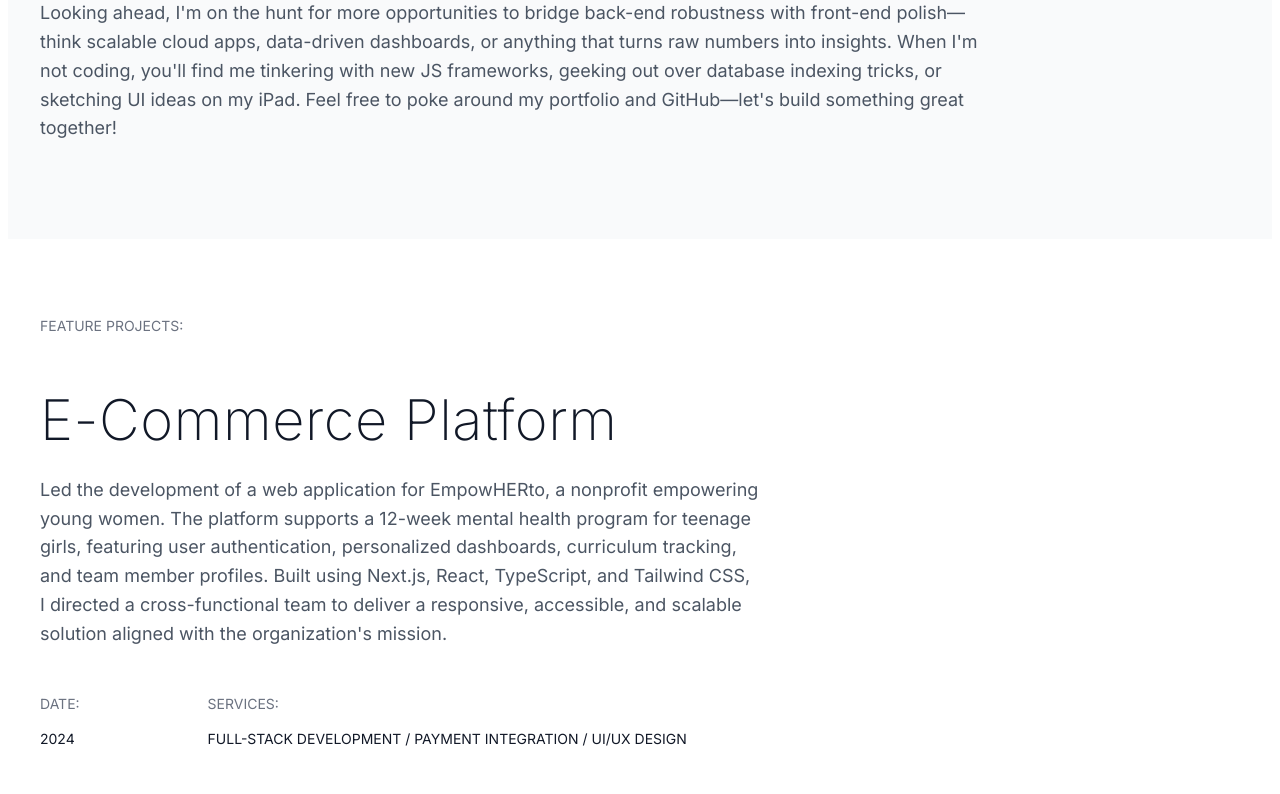
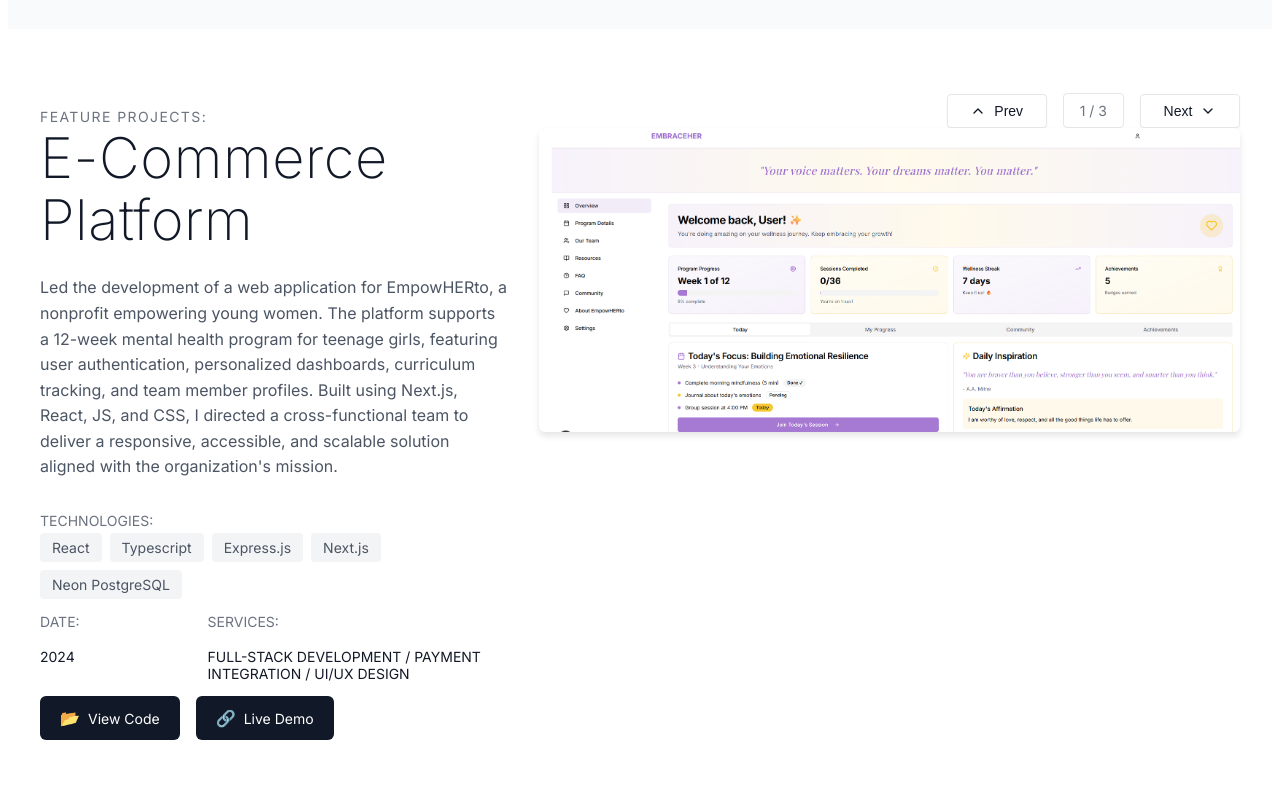
Before and after one commit to alam389/Portifolio-website, a React (Vite) app in the folder my-portfolio/: page / in a window 1280 px wide. Shown: the part 1560-2354 px from the top of the page. Built offline with nearby package versions, Linux system fonts and the light colour scheme.

Commit message:
pushing p

```diff
--- a/my-portfolio/package.json
+++ b/my-portfolio/package.json
@@ -16,6 +16,7 @@
     "react": "^19.1.0",
     "react-dom": "^19.1.0",
     "react-slick": "^0.30.3",
+    "react-transition-group": "^4.4.5",
     "slick-carousel": "^1.8.1"
   },
   "devDependencies": {
--- a/my-portfolio/src/components/about-me/about.module.css
+++ b/my-portfolio/src/components/about-me/about.module.css
@@ -28,7 +28,7 @@
   font-weight: 200;
   line-height: 1.1;
   margin: 0;
-  margin-bottom: 2rem;
+  margin-bottom: 0; /* Removed gap to skills carousel */
   color: #111827;
   font-family: 'Inter', 'Helvetica Neue', Arial, sans-serif;
   letter-spacing: 0.01em;
@@ -37,13 +37,15 @@
 }
 
 .contentContainer {
-  /* Intentionally left blank to inherit alignment and width */
+  margin-top: 0; /* Remove top margin */
+  padding-top: 0; /* Remove top padding */
 }
 
 .description {
-  font-size: 1.125rem; /* Standardized font size */
+  font-size: 1rem; /* Standardized font size */
   line-height: 1.6;
   color: #4b5563; /* Standardized text color */
+  margin-top: 0; /* Ensure no top margin */
   margin-bottom: 2rem;
   max-width: 80%; /* More balanced width */
 }
@@ -53,7 +55,7 @@
   overflow: hidden;
   position: relative;
   width: 100%;
-  margin: 2rem 0;
+  margin: 1rem 0; /* Removed vertical margin */
   background: linear-gradient(to right, #f9fafb, transparent 20%, transparent 80%, #f9fafb);
 }
 
@@ -62,7 +64,7 @@
   gap: 0.75rem;
   white-space: nowrap; /* prevents wrapping into multiple lines */
   animation: scroll 20s linear infinite;
-  padding: 1rem 0;
+  padding: 0; /* Removed vertical padding */
 }
 
 /* Auto-scrolling keyframes */
--- a/my-portfolio/src/components/feature-projects/feature.module.css
+++ b/my-portfolio/src/components/feature-projects/feature.module.css
@@ -3,12 +3,24 @@
   width: 100%;
   background-color: #ffffff;
   text-align: left;
-  padding: 4rem 0; /* Remove left/right padding for perfect alignment */
-  margin: 0 auto;
-  max-width: 1200px;
+  padding: 4rem 0; /* Only top/bottom padding, horizontal spacing managed by children */
   position: relative;
   overflow: hidden; /* Hide overflow content during transitions */
   outline: none; /* Remove focus outline when tabbed to */
+}
+
+/* New wrapper for main content area to control overall content width and centering */
+.featureSectionContent {
+  width: 100%;
+  max-width: 1200px; /* Limit overall content width, similar to about-me */
+  margin: 0 auto; /* Center the content block */
+  padding: 0; /* Removed horizontal padding to align with section title */
+}
+
+@media (min-width: 1200px) {
+  .featureSectionContent {
+    padding: 0; /* Remove horizontal padding for very large screens if max-width and margin auto are sufficient */
+  }
 }
 
 /* Header Container */
@@ -16,10 +28,93 @@
   display: flex;
   justify-content: space-between;
   align-items: center;
-  margin-bottom: 3rem;
+  margin-bottom: 0; /* Remove gap between header and carousel */
   width: 100%;
   position: relative;
+  /* No explicit padding here, it inherits from .featureSectionContent */
 }
+
+/* Project Details Container - for indentation of project details (title, description, image) */
+.projectDetailsContainer {
+  display: flex;
+  flex-direction: column; /* Default to column for smaller screens */
+  gap: 2rem;
+  align-items: flex-start; /* Align content to the left */
+  padding: 0; /* Removed explicit left padding; it will align with featureSectionContent */
+}
+
+@media (min-width: 768px) {
+  .projectDetailsContainer {
+    flex-direction: row; /* Row for larger screens */
+    justify-content: space-between;
+    align-items: flex-start;
+    padding: 0; /* Removed explicit left padding for larger screens */
+  }
+
+  .projectTextContent {
+    flex: 1; /* Allocate 1 part of available space to text content */
+  }
+
+  .rightColumnContent {
+    display: flex;
+    flex-direction: column;
+    flex: 1.5; /* Allocate 1.5 parts of available space to right column content */
+    align-items: flex-end; /* Align contents to the right */
+    gap: 1.5rem; /* Gap between image and technologies */
+  }
+
+  .imageContainer {
+    margin-bottom: 0; /* Handled by rightColumnContent gap */
+    align-self: flex-end; /* Align image to the right */
+  }
+}
+
+@media (min-width: 1200px) {
+  .projectDetailsContainer {
+    padding: 0; /* Removed explicit left padding for very large screens */
+  }
+}
+
+/* Remaining styles for project elements */
+.projectContent,
+.projectSection {
+  width: 100%;
+  margin: 0;
+  padding-left: 0; /* Explicitly ensure no left padding here */
+  text-align: left;
+}
+
+.projectTextContent {
+  margin: 0; /* Ensure no default margins */
+  padding: 0; /* Ensure no default paddings */
+}
+
+.projectTitle {
+  font-size: 3.5rem;
+  font-weight: 200;
+  color: #111827;
+  margin-bottom: 1.5rem;
+  margin-top: 0; /* Ensure no extra top margin */
+  line-height: 1.1;
+  font-family: 'Inter', 'Helvetica Neue', Arial, sans-serif;
+  letter-spacing: 0.01em;
+}
+
+.projectDescription {
+  font-size: 1rem;
+  line-height: 1.6;
+  color: #4b5563;
+  margin-bottom: 2rem;
+  max-width: 100%; /* Allow text to fill its allocated flex space */
+  margin-left: 0;
+  margin-right: 0;
+}
+
+/* Clean up removed classes */
+/* .sectionTitleWrapper styles removed */
+/* .sectionContentContainer styles effectively moved/merged into .featureSectionContent and .projectDetailsContainer */
+
+/* Keep existing styles for other elements like navButton, projectCounter, technology, imageContainer, projectImage, projectActions, actionButton, scrollIndicator, and animations */
 
 /* Navigation - Updated for better visibility and positioning */
 .projectNavigation {
@@ -66,59 +161,12 @@
   justify-content: center;
 }
 
-/* Section Title */
-.sectionTitle {
-  font-size: 0.875rem;
-  color: #6b7280;
-  font-weight: 500;
-  text-transform: uppercase;
-  margin-bottom: 0.5rem;
-}
-
-/* Project Content - Left-aligned Layout */
-.projectContent,
-.projectSection {
-  max-width: 900px;
-  width: 100%;
-  margin: 0;
-  text-align: left;
-}
-
-.sectionLabel {
-  font-size: 0.875rem;
-  color: #6b7280;
-  font-weight: 500;
-  text-transform: uppercase;
-  margin-bottom: 0.5rem;
-}
-
-.projectTitle {
-  font-size: 3.5rem;
-  font-weight: 200;
-  color: #111827;
-  margin-bottom: 1.5rem;
-  margin-top: 0; /* Ensure no extra top margin */
-  line-height: 1.1;
-  font-family: 'Inter', 'Helvetica Neue', Arial, sans-serif;
-  letter-spacing: 0.01em;
-}
-
-.projectDescription {
-  font-size: 1.125rem;
-  line-height: 1.6;
-  color: #4b5563;
-  margin-bottom: 2rem;
-  max-width: 80%; /* More balanced width that works across sections */
-  margin-left: 0;
-  margin-right: 0;
-}
-
 /* Project Meta Info */
 .projectMeta {
   display: flex;
   justify-content: flex-start;
   gap: 8rem;
-  margin-bottom: 2rem;
+  /* margin-bottom: 2rem; - Removed, now managed by .projectInfoRow */
 }
 
 .metaItem {
@@ -140,17 +188,30 @@
   color: #111827;
 }
 
+/* New container for project meta and technologies */
+.projectInfoRow {
+  display: flex;
+  justify-content: space-between; /* Pushes meta to left, technologies to right */
+  align-items: center; /* Vertically centers the items */
+  width: 100%; /* Ensures it spans the full width of its parent */
+  margin-bottom: 2rem; /* Adds space below this entire row */
+}
+
 /* Technologies */
 .technologiesSection {
-  margin-bottom: 2.5rem;
+  /* margin: 0; Removed */
+  /* padding: 0; Removed */
+  /* width: 100%; Removed, now flex item handles width */
+  /* text-align: right; Removed */
+  /* align-self: flex-end; Removed */
 }
 
 .technologiesContainer {
   display: flex;
   flex-wrap: wrap;
-  justify-content: flex-start;
+  justify-content: flex-start; /* Align technology tags to the left within its own container */
   gap: 0.5rem;
-  margin-top: 0.75rem;
+  margin: 0; /* Removed margin-top, ensure no margins */
 }
 
 .technology {
@@ -165,8 +226,7 @@
 .imageContainer {
   width: 100%;
   height: auto;
-  max-width: 900px;
-  margin-bottom: 2.5rem;
+  margin-bottom: 0; /* Handled by rightColumnContent gap */
   border-radius: 0.375rem;
   overflow: hidden;
   background-color: #f4f4f5;
@@ -177,11 +237,12 @@
 .projectImage {
   width: 100%;
   height: auto;
-  max-width: 900px; /* Match container max-width */
-  max-height: 500px; /* Match container max-height */
+  max-width: 100%;
+  max-height: 500px;
   object-fit: contain;
   object-position: center top;
   display: block;
+  margin-bottom: 0; /* Removed margin; gap is handled by rightColumnContent */
 }
 
 /* Action Buttons */
@@ -248,11 +309,68 @@
   }
 }
 
-/* Make carousel container have proper height to prevent layout shifts */
+/* Carousel Container */
 .carouselContainer {
-  min-height: 500px; /* Adjust as needed based on your content */
   position: relative;
-  perspective: 1000px;
+  width: 100%;
+  margin-top: 0; /* Remove top margin from carousel container */
+}
+
+.transitionGroup {
+  position: relative;
+  height: 100%;
+}
+
+/* Next project transitions */
+.project-next-enter {
+  opacity: 0;
+  transform: translateY(100%);
+}
+
+.project-next-enter-active {
+  opacity: 1;
+  transform: translateY(0);
+  transition: opacity 500ms ease-in-out, transform 500ms ease-in-out;
+}
+
+.project-next-exit {
+  opacity: 1;
+  transform: translateY(0);
+}
+
+.project-next-exit-active {
+  opacity: 0;
+  transform: translateY(-100%);
+  transition: opacity 500ms ease-in-out, transform 500ms ease-in-out;
+  position: absolute;
+  top: 0;
+  width: 100%;
+}
+
+/* Previous project transitions */
+.project-prev-enter {
+  opacity: 0;
+  transform: translateY(-100%);
+}
+
+.project-prev-enter-active {
+  opacity: 1;
+  transform: translateY(0);
+  transition: opacity 500ms ease-in-out, transform 500ms ease-in-out;
+}
+
+.project-prev-exit {
+  opacity: 1;
+  transform: translateY(0);
+}
+
+.project-prev-exit-active {
+  opacity: 0;
+  transform: translateY(100%);
+  transition: opacity 500ms ease-in-out, transform 500ms ease-in-out;
+  position: absolute;
+  top: 0;
+  width: 100%;
 }
 
 /* Project transition animations */
@@ -285,3 +403,16 @@
 .project-exiting {
   animation: flipOut 0.4s ease-in forwards;
 }
+
+.sectionTitle {
+  font-size: 0.875rem;
+  letter-spacing: 0.1em;
+  color: #6b7280;
+  margin-bottom: 0.125rem; /* Matched gap with about me section */
+  text-transform: uppercase;
+}
+
+.projectTextContent {
+  margin-top: 0;
+  padding-top: 0;
+}
--- a/my-portfolio/src/components/feature-projects/projects.jsx
+++ b/my-portfolio/src/components/feature-projects/projects.jsx
@@ -1,5 +1,8 @@
 import React from 'react';
 import styles from './feature.module.css';
+import { useState, useRef, useEffect } from 'react';
+import { CSSTransition, TransitionGroup } from 'react-transition-group';
+import { ChevronDown, ChevronUp } from 'lucide-react';
 
 const Github = ({ size = 16 }) => (
   <span style={{ fontSize: size + 'px' }}>📂</span>
@@ -15,7 +18,7 @@ export default function FeatureProjects() {
       id: 1,
       title: "E-Commerce Platform",
       description:
-      "Led the development of a web application for EmpowHERto, a nonprofit empowering young women. The platform supports a 12-week mental health program for teenage girls, featuring user authentication, personalized dashboards, curriculum tracking, and team member profiles. Built using Next.js, React, TypeScript, and Tailwind CSS, I directed a cross-functional team to deliver a responsive, accessible, and scalable solution aligned with the organization's mission.",
+      "Led the development of a web application for EmpowHERto, a nonprofit empowering young women. The platform supports a 12-week mental health program for teenage girls, featuring user authentication, personalized dashboards, curriculum tracking, and team member profiles. Built using Next.js, React, JS, and CSS, I directed a cross-functional team to deliver a responsive, accessible, and scalable solution aligned with the organization's mission.",
       date: "2024",
       services: "FULL-STACK DEVELOPMENT / PAYMENT INTEGRATION / UI/UX DESIGN",
       technologies: ["React", "Typescript", "Express.js", "Next.js", "Neon PostgreSQL"],
@@ -49,17 +52,73 @@ export default function FeatureProjects() {
     },
   ];
 
-  const currentProj = projects[0]; // Just show the first project for now
+  const [currentIndex, setCurrentIndex] = useState(0);
+  const [direction, setDirection] = useState('next');
+  const projectRef = useRef(null);
+
+  const handleNext = () => {
+    setDirection('next');
+    setCurrentIndex((prevIndex) => (prevIndex + 1) % projects.length);
+  };
+
+  const handlePrev = () => {
+    setDirection('prev');
+    setCurrentIndex((prevIndex) => (prevIndex - 1 + projects.length) % projects.length);
+  };
+
+  const currentProj = projects[currentIndex];
 
   return (
     <section className={styles.featureProjects} id="projects">
+      <div className={styles.featureSectionContent}>
         <div className={styles.headerContainer}>
           <p className={styles.sectionTitle}>FEATURE PROJECTS:</p>
+          <div className={styles.projectNavigation}>
+            <button onClick={handlePrev} className={styles.navButton}>
+              <ChevronUp size={16} />
+              <span>Prev</span>
+            </button>
+            <span className={styles.projectCounter}>
+              {currentIndex + 1} / {projects.length}
+            </span>
+            <button onClick={handleNext} className={styles.navButton}>
+              <span>Next</span>
+              <ChevronDown size={16} />
+            </button>
+          </div>
         </div>
 
-      <section className={styles.projectSection}>
+        <div className={styles.carouselContainer}>
+          <TransitionGroup
+            className={styles.transitionGroup}
+            childFactory={(child) =>
+              React.cloneElement(child, {
+                classNames: direction === 'next' ? 'project-next' : 'project-prev',
+              })
+            }
+          >
+            <CSSTransition
+              key={currentProj.id}
+              nodeRef={projectRef}
+              timeout={500}
+              classNames={direction === 'next' ? 'project-next' : 'project-prev'}
+            >
+              <section ref={projectRef} className={styles.projectSection}>
+                <div className={styles.projectDetailsContainer}>
+                  <div className={styles.projectTextContent}>
                     <h2 className={styles.projectTitle}>{currentProj.title}</h2>
                     <p className={styles.projectDescription}>{currentProj.description}</p>
+
+                    <div className={styles.technologiesSection}>
+                      <p className={styles.metaLabel}>TECHNOLOGIES:</p>
+                      <div className={styles.technologiesContainer}>
+                        {currentProj.technologies.map((tech) => (
+                          <span key={tech} className={styles.technology}>
+                            {tech}
+                          </span>
+                        ))}
+                      </div>
+                    </div>
 
                     <div className={styles.projectMeta}>
                       <div className={styles.metaItem}>
@@ -72,17 +131,19 @@ export default function FeatureProjects() {
                       </div>
                     </div>
 
-        <div className={styles.technologiesSection}>
-          <p className={styles.metaLabel}>TECHNOLOGIES:</p>
-          <div className={styles.technologiesContainer}>
-            {currentProj.technologies.map((tech) => (
-              <span key={tech} className={styles.technology}>
-                {tech}
-              </span>
-            ))}
+                    <div className={styles.projectActions}>
+                      <a href={currentProj.github} target="_blank" rel="noopener noreferrer" className={styles.actionButton}>
+                        <Github size={16} />
+                        <span>View Code</span>
+                      </a>
+                      <a href={currentProj.live} target="_blank" rel="noopener noreferrer" className={styles.actionButton}>
+                        <ExternalLink size={16} />
+                        <span>Live Demo</span>
+                      </a>
                     </div>
                   </div>
 
+                  <div className={styles.rightColumnContent}>
                     <div className={styles.imageContainer}>
                       <img
                         src={currentProj.image}
@@ -94,18 +155,13 @@ export default function FeatureProjects() {
                         }}
                       />
                     </div>
-
-        <div className={styles.projectActions}>
-          <a href={currentProj.github} target="_blank" rel="noopener noreferrer" className={styles.actionButton}>
-            <Github size={16} />
-            <span>View Code</span>
-          </a>
-          <a href={currentProj.live} target="_blank" rel="noopener noreferrer" className={styles.actionButton}>
-            <ExternalLink size={16} />
-            <span>Live Demo</span>
-          </a>
+                  </div>
                 </div>
               </section>
+            </CSSTransition>
+          </TransitionGroup>
+        </div>
+      </div>
     </section>
   );
 }
```
Also changed, not shown: 1 other file (tests, documents, lock files or other folders). Lines whose indentation alone changed are shown as unchanged.
